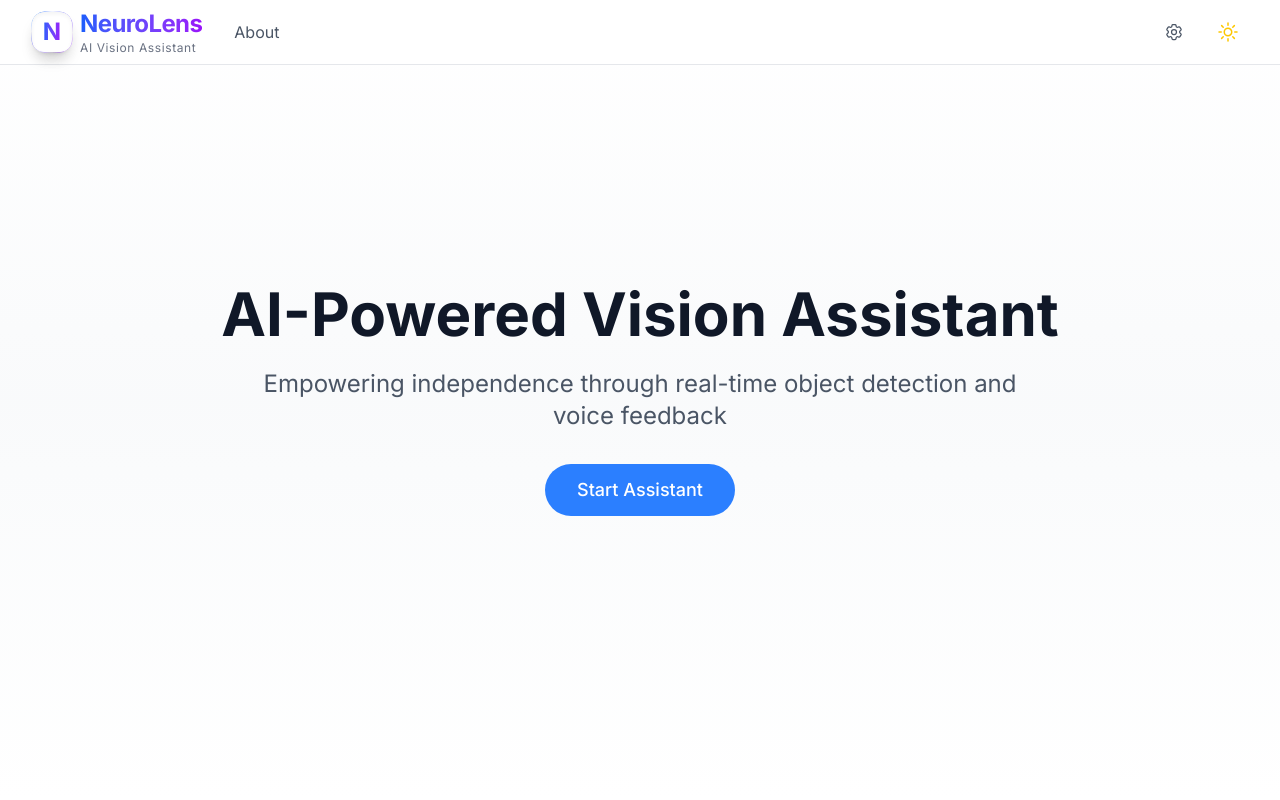
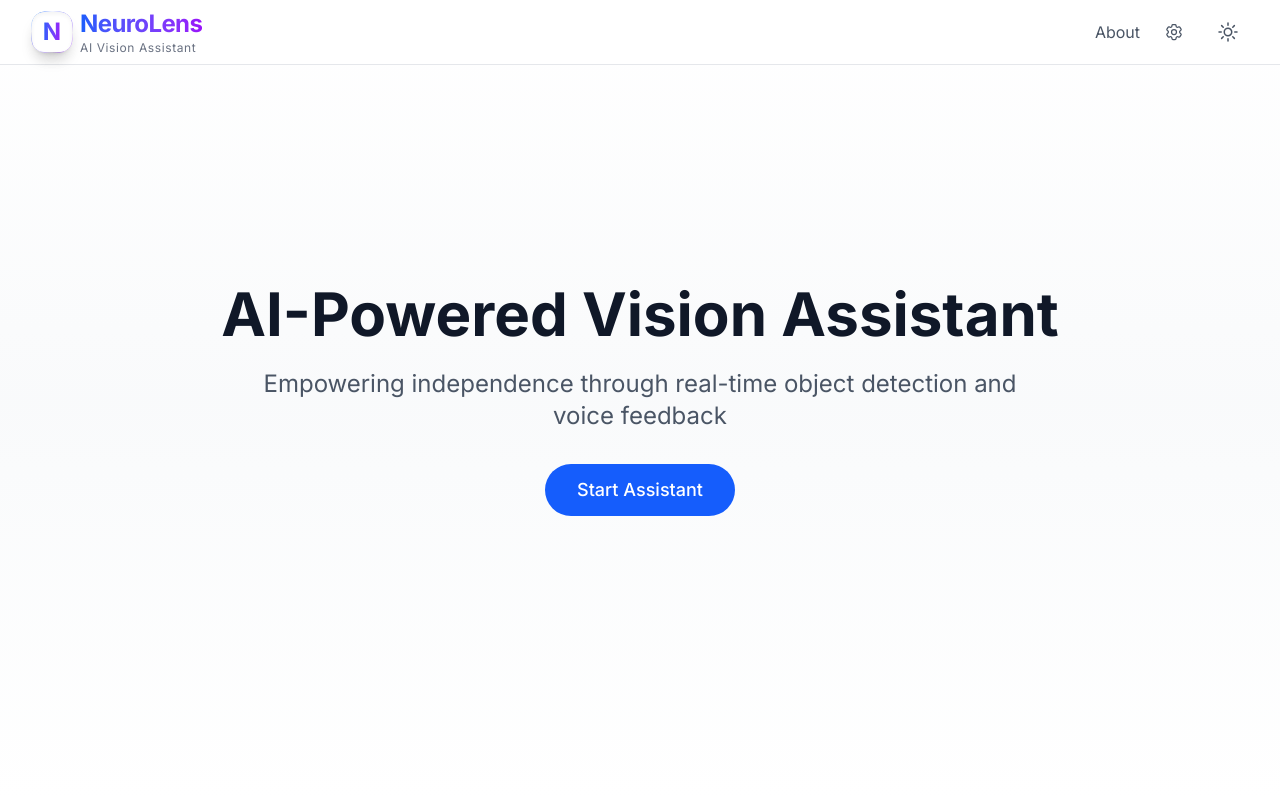
Before and after one commit to Dawgsrlife/NeuroLens, a Next.js app in the folder frontend/: page / in a window 1280 px wide. Shown: the top 800 px of the page. Built offline with nearby package versions, Linux system fonts and the light colour scheme; no server answers.

Commit message:
adjust header of main page

```diff
--- a/frontend/src/app/page.tsx
+++ b/frontend/src/app/page.tsx
@@ -92,16 +92,16 @@ export default function Home() {
         className={`fixed top-0 w-full ${isDark ? 'bg-gray-900/80' : 'bg-white/80'} backdrop-blur-sm border-b ${isDark ? 'border-gray-800' : 'border-gray-200'} z-50`}
       >
         <nav className="max-w-7xl mx-auto px-4 sm:px-6 lg:px-8 h-16 flex items-center justify-between">
-          <div className="flex items-center space-x-8">
+          <div className="flex items-center">
             <Logo />
+          </div>
+          <div className="flex items-center space-x-4">
             <Link
               href="/about"
               className={`${isDark ? 'text-gray-300 hover:text-white' : 'text-gray-600 hover:text-gray-900'} transition-colors`}
             >
               About
             </Link>
-          </div>
-          <div className="flex items-center space-x-4">
             <Link
               href="/settings"
               className={`p-2 rounded-full ${isDark ? 'text-gray-300 hover:text-white hover:bg-gray-800' : 'text-gray-600 hover:text-gray-900 hover:bg-gray-100'} transition-colors`}
@@ -117,29 +117,42 @@ export default function Home() {
       <section className="relative h-screen flex items-center justify-center overflow-hidden">
         <div className={`absolute inset-0 bg-gradient-to-b ${isDark ? 'from-gray-900 via-gray-800 to-gray-900' : 'from-white via-gray-50 to-white'}`} />
         <div className="relative z-10 text-center px-4 sm:px-6 lg:px-8">
-          <h1 className={`text-4xl sm:text-5xl md:text-6xl font-bold ${isDark ? 'text-white' : 'text-gray-900'} mb-6`}>
+          <motion.h1
+            initial={{ opacity: 0, y: 20 }}
+            animate={{ opacity: 1, y: 0 }}
+            transition={{ duration: 0.5 }}
+            className={`text-4xl sm:text-5xl md:text-6xl font-bold ${isDark ? 'text-white' : 'text-gray-900'} mb-6`}
+          >
             AI-Powered Vision Assistant
-          </h1>
-          <p className={`text-xl sm:text-2xl ${isDark ? 'text-gray-300' : 'text-gray-600'} max-w-3xl mx-auto mb-8`}>
+          </motion.h1>
+          <motion.p
+            initial={{ opacity: 0, y: 20 }}
+            animate={{ opacity: 1, y: 0 }}
+            transition={{ duration: 0.5, delay: 0.2 }}
+            className={`text-xl sm:text-2xl ${isDark ? 'text-gray-300' : 'text-gray-600'} max-w-3xl mx-auto mb-8`}
+          >
             Empowering independence through real-time object detection and voice feedback
-          </p>
-          <button
+          </motion.p>
+          <motion.button
+            initial={{ opacity: 0, y: 20 }}
+            animate={{ opacity: 1, y: 0 }}
+            transition={{ duration: 0.5, delay: 0.4 }}
             onClick={toggleAssistant}
             className={`px-8 py-3 rounded-full text-lg font-medium transition-all duration-300 ${
-              isAssistantActive
-                ? `${isDark ? 'bg-red-500 hover:bg-red-600 text-white' : 'bg-red-500 hover:bg-red-600 text-white'}`
-                : `${isDark ? 'bg-blue-500 hover:bg-blue-600 text-white' : 'bg-blue-500 hover:bg-blue-600 text-white'}`
+              isDark
+                ? 'bg-blue-500 hover:bg-blue-600 text-white'
+                : 'bg-blue-600 hover:bg-blue-700 text-white'
             }`}
           >
             {isAssistantActive ? 'Stop Assistant' : 'Start Assistant'}
-          </button>
+          </motion.button>
         </div>
       </section>
 
       {/* Main Content */}
-      <main ref={mainContentRef} className={`${isDark ? 'bg-gray-900' : 'bg-white'}`}>
-        <div className="max-w-7xl mx-auto px-4 sm:px-6 lg:px-8 py-12">
-          <AnimatedContainer delay={0.4}>
+      <main ref={mainContentRef} className={`${isDark ? 'bg-gray-900' : 'bg-white'} min-h-screen py-12 px-4 sm:px-6 lg:px-8`}>
+        <div className="max-w-7xl mx-auto">
+          <AnimatedContainer delay={0.6}>
             <div className="text-center mb-12">
               <h2 className={`text-3xl sm:text-4xl font-bold ${isDark ? 'text-white' : 'text-gray-900'} mb-4`}>
                 NeuroLens
--- a/frontend/src/components/ThemeToggle.tsx
+++ b/frontend/src/components/ThemeToggle.tsx
@@ -20,8 +20,8 @@ export const ThemeToggle = () => {
       onClick={() => setTheme(resolvedTheme === 'dark' ? 'light' : 'dark')}
       className={`p-2 rounded-full transition-colors ${
         resolvedTheme === 'dark'
-          ? 'text-gray-300 hover:text-white hover:bg-gray-800'
-          : 'text-gray-600 hover:text-gray-900 hover:bg-gray-100'
+          ? 'hover:bg-gray-800'
+          : 'hover:bg-gray-100'
       }`}
       aria-label="Toggle theme"
     >
@@ -34,7 +34,7 @@ export const ThemeToggle = () => {
             exit={{ rotate: 180, opacity: 0 }}
             transition={{ duration: 0.3, ease: "easeInOut" }}
           >
-            <MoonIcon className="w-6 h-6 text-gray-600" />
+            <MoonIcon className="w-6 h-6 text-gray-300" />
           </motion.div>
         ) : (
           <motion.div
@@ -44,7 +44,7 @@ export const ThemeToggle = () => {
             exit={{ rotate: 180, opacity: 0 }}
             transition={{ duration: 0.3, ease: "easeInOut" }}
           >
-            <SunIcon className="w-6 h-6 text-yellow-400" />
+            <SunIcon className="w-6 h-6 text-gray-600" />
           </motion.div>
         )}
       </AnimatePresence>
```
